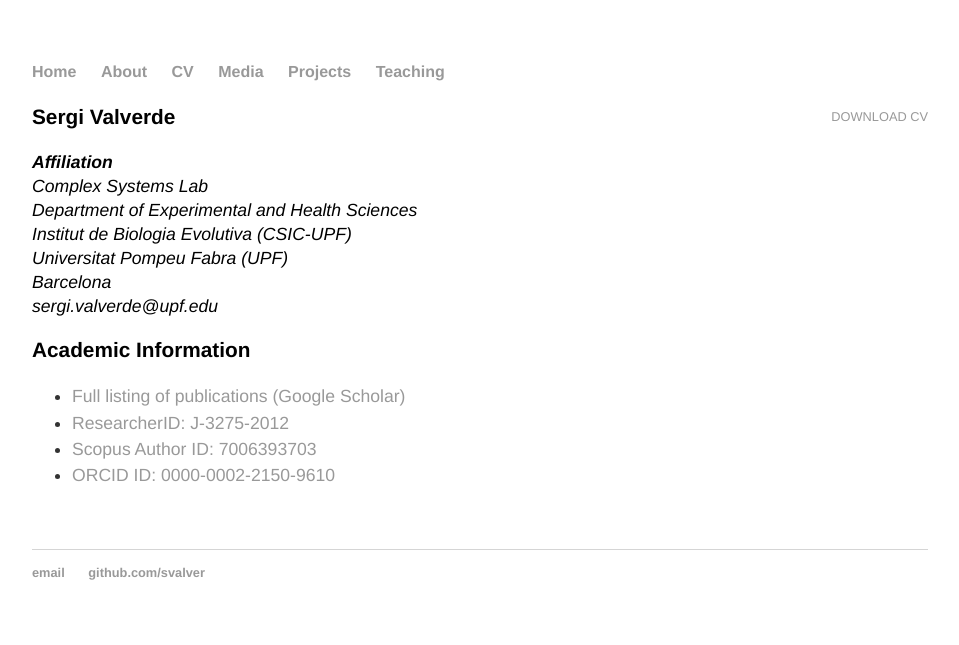
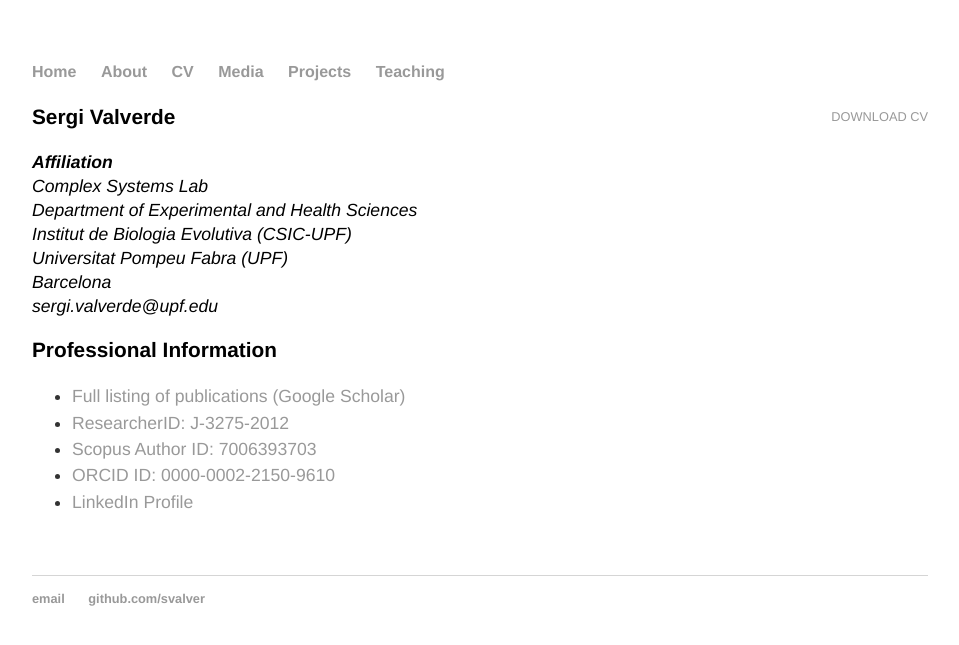
Before and after one commit to svalver/svalver.github.io, a Jekyll site: the page built from cv/index.html, in a window 1280 px wide. Shown: the top 645 px of the page, without its empty margins (160-1119 px from the left). Built offline with Jekyll 4.4.1, drawn with Linux system fonts in a browser that asks for light colours.

Commit message:
update professional information

```diff
--- a/cv/index.html
+++ b/cv/index.html
@@ -16,12 +16,14 @@ title: CV of Sergi Valverde
 			<span class="obfuscate">sergi.valverde@upf.edu</span>
 		</address>
 
-<h3>Academic Information</h3>
-<ul class="academic">
+<h3>Professional Information</h3>
+<ul class="professional">
 	<li><a href="https://scholar.google.es/citations?user=hA2IaXkAAAAJ">Full listing of publications (Google Scholar)</a></li>
 	<li><a href="http://www.researcherid.com/rid/J-3275-2012">ResearcherID: J-3275-2012</a></li>
 	<li><a href="http://www.scopus.com/inward/authorDetails.url?authorID=7006393703&partnerID=MN8TOARS">Scopus Author ID: 7006393703</a></li>
 	<li><a href="http://orcid.org/0000-0002-2150-9610">ORCID ID: 0000-0002-2150-9610</a></li>
+	<li><a href="https://www.linkedin.com/profile/view?id=17490057">LinkedIn Profile</a></li>
+
 </ul>
 
 <!--
```
